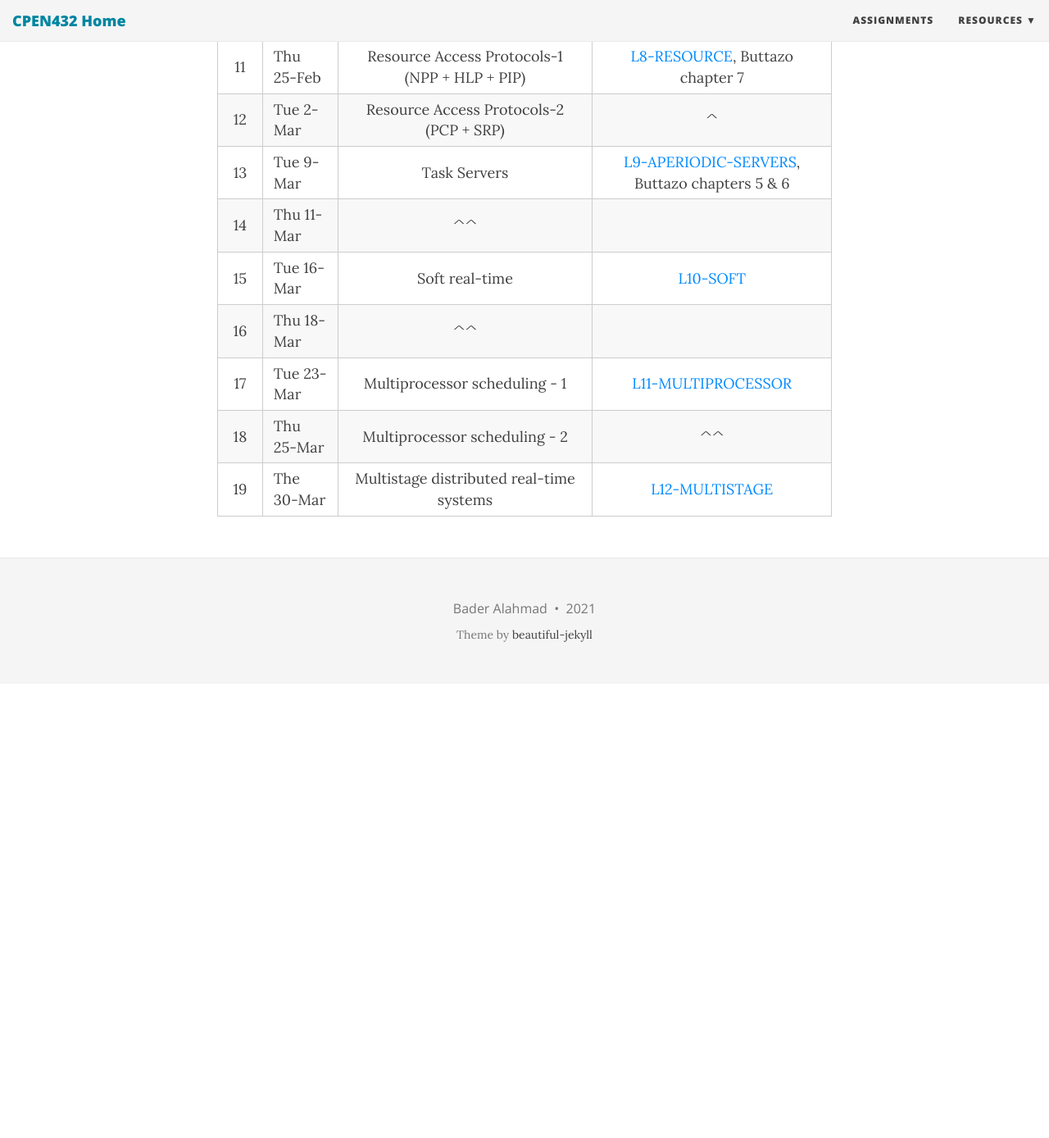
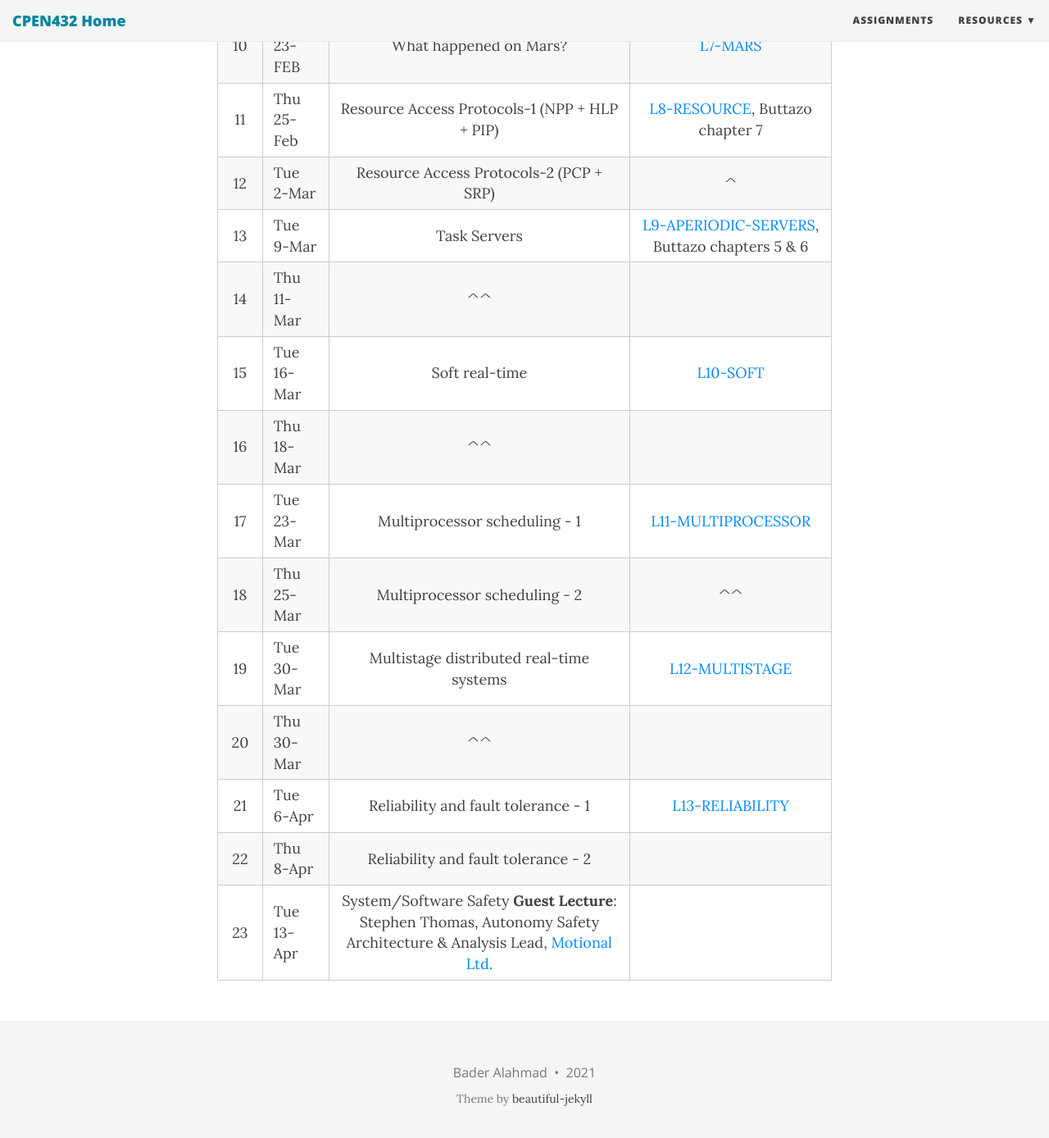
Before and after one commit to CPEN432/cpen432.github.io, a Jekyll site: the page built from lectures.md, in a window 1280 px wide and 1400 px high, scrolled down 894 px. Shown: the top 1388 px of the window at 82% size. Built offline with Jekyll 4.4.1, drawn with Linux system fonts in a browser that asks for light colours; nearby versions of some CDN libraries; before the commit the page ends 1728 px from its top, so only the background shows below that.

Commit message:
add reliability lectures

```diff
--- a/lectures.md
+++ b/lectures.md
@@ -25,13 +25,12 @@ title: Lectures
 |  16 |  Thu 18-Mar  |  ^^   |      |
 |  17 |  Tue 23-Mar  |  Multiprocessor scheduling - 1    | [L11-MULTIPROCESSOR](http://cpen432.github.io/resources/bader-slides/11-Multiprocessors.pdf)   |
 |  18 |  Thu 25-Mar |  Multiprocessor scheduling - 2   |  ^^    |
-|  19 |  The 30-Mar | Multistage distributed real-time systems   |  [L12-MULTISTAGE](http://cpen432.github.io/resources/bader-slides/12-MultiStage.pdf)   |
+|  19 | Tue 30-Mar | Multistage distributed real-time systems   |  [L12-MULTISTAGE](http://cpen432.github.io/resources/bader-slides/12-MultiStage.pdf)   |
+|  20 | Thu 30-Mar | ^^   |    |
+|  21 |  Tue 6-Apr  |  Reliability and fault tolerance - 1   |  [L13-RELIABILITY](http://cpen432.github.io/resources/bader-slides/13-Reliability.pdf)    |
+|  22 |  Thu 8-Apr |  Reliability and fault tolerance - 2   |     |
+|  23 |  Tue 13-Apr |  System/Software Safety **Guest Lecture**: Stephen Thomas, Autonomy Safety Architecture & Analysis Lead, [Motional Ltd.](https://www.motional.com)  |     |
 
-
-<!-- |  19 |  Thu 8-Apr  |  Reliability and fault tolerance - 1   |  [L13-RELIABILITY](http://cpen432.github.io/resources/bader-slides/13-Reliability.pdf)    |  -->
-<!-- |  20 |  Tue 13-Apr |  Reliability and fault tolerance - 2   |     | -->
-<!-- |  21 |  Thu 14-NOV  | Reliability and fault tolerance - 3  |   |  -->
-<!-- |  22 |  Tue 19-NOV |  System/Software Safety - 1. **Guest Lecture**: Simon Diemert, [Critical Systems Labs Inc.](https://www.criticalsystemslabs.com)  |  [L14-SAFETY](http://cpen432.github.io/resources/bader-slides/14-safety.pdf)    | -->
 <!-- |  23 |  Thu 21-NOV  |  System/Software Safety - 2. **Guest Lecture**: Simon Diemert  |      | -->
 <!-- |  24 |  Tue 26-NOV |  Review Session   |      | -->
 <!-- |  25 |  Thu 28-NOV  |  ?   |      | -->
```
